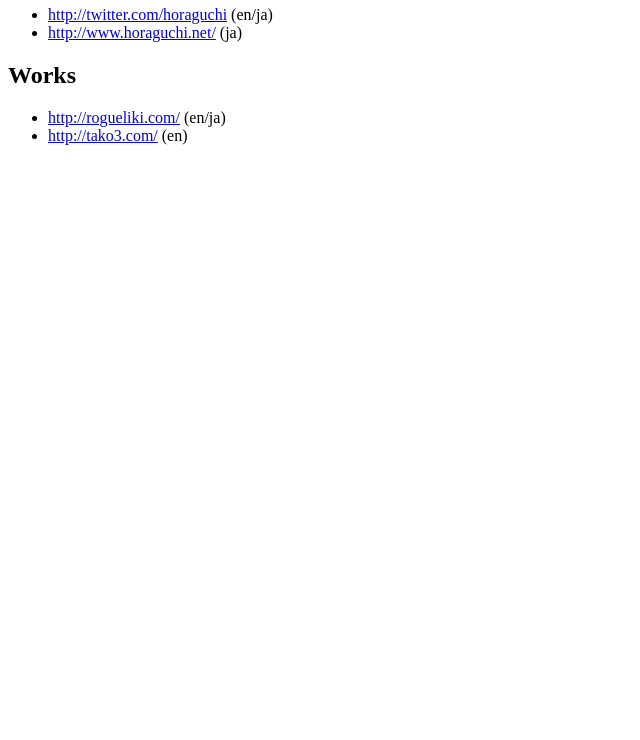
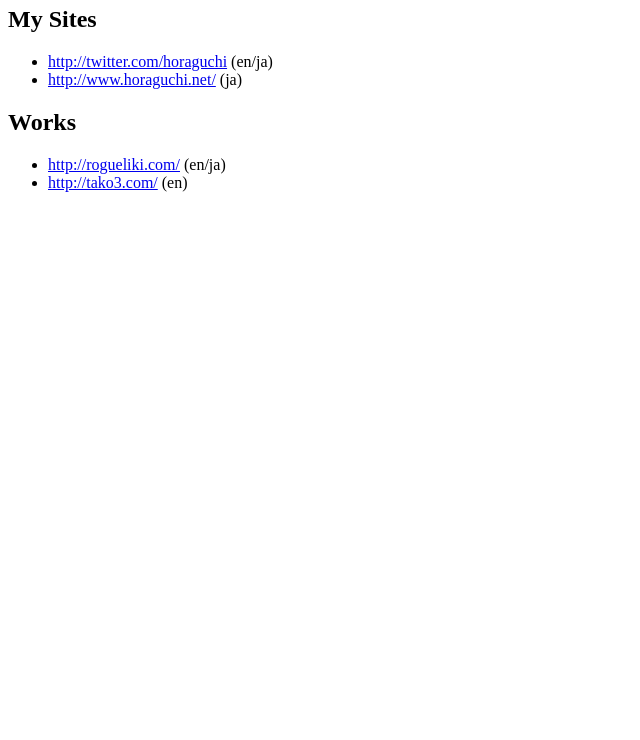
Before and after one commit to horaguchi/horaguchi.github.io, a plain HTML site: page index.html in a window 1280 px wide. Shown: the part 60-800 px from the top of the page, without its empty margins (0-640 px from the left). Drawn offline with Linux system fonts and the light colour scheme.

Commit message:
Update index.html

```diff
--- a/index.html
+++ b/index.html
@@ -5,6 +5,8 @@
 <body>
 
 <h1>Koji Horaguchi</h1>
+
+<h2>My Sites</h2>
 
 <ul>
 <li><a href="http://twitter.com/horaguchi">http://twitter.com/horaguchi</a> (en/ja)</li>
```
